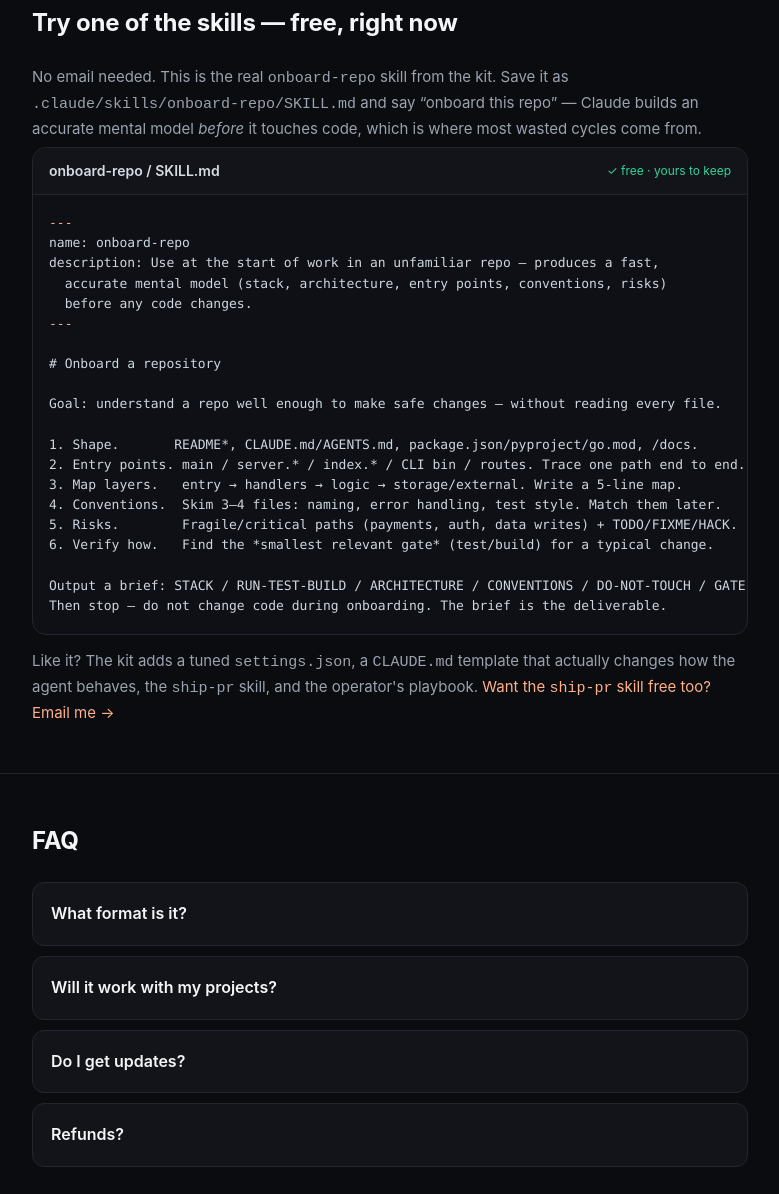
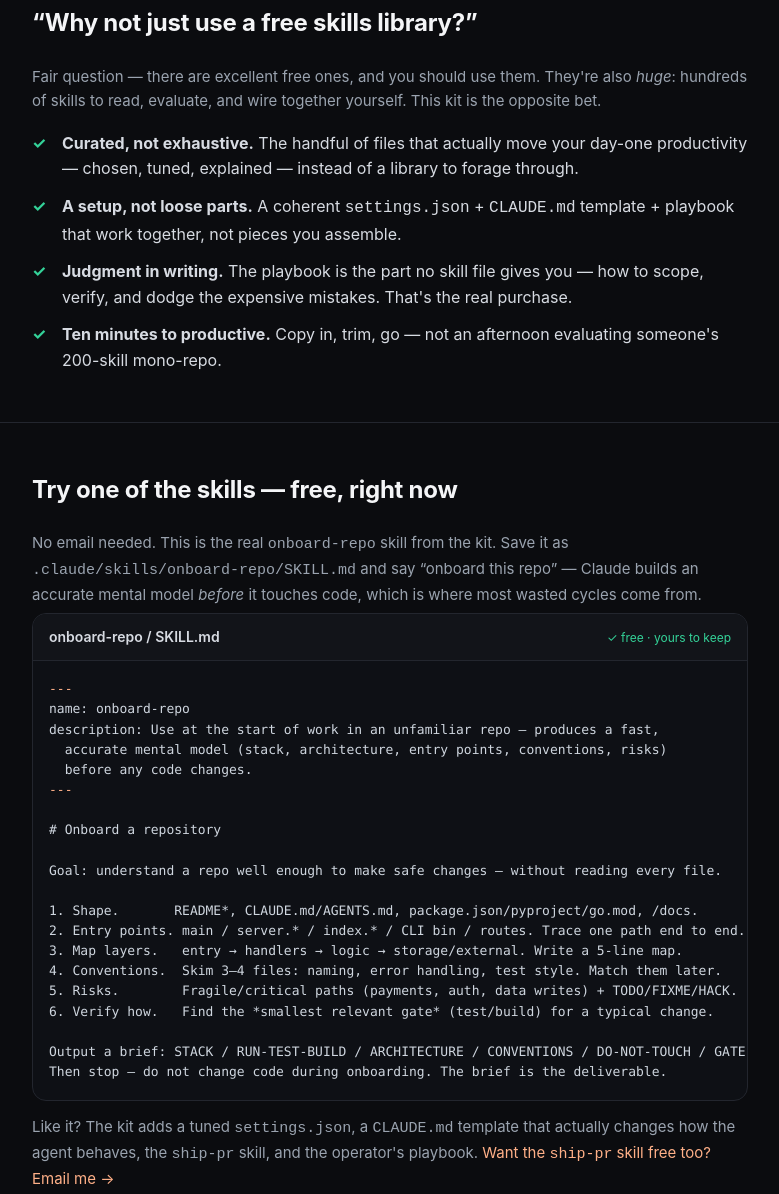
Before and after one commit to frohsinnllc/claude-code-onboard-repo, a plain HTML site: page docs/index.html in a window 1280 px wide. Shown: the part 1819-3013 px from the top of the page, without its empty margins (250-1029 px from the left). Drawn offline with Linux system fonts and the light colour scheme.

Commit message:
Reposition vs. free skill libraries: curation > exhaustiveness; deepen playbook value prop

```diff
--- a/docs/index.html
+++ b/docs/index.html
@@ -130,6 +130,19 @@ fbq('init','767616841748387');fbq('track','PageView');
 
 <section>
   <div class="wrap">
+    <h2>“Why not just use a free skills library?”</h2>
+    <p class="free-note" style="margin-bottom:18px">Fair question — there are excellent free ones, and you should use them. They're also <em>huge</em>: hundreds of skills to read, evaluate, and wire together yourself. This kit is the opposite bet.</p>
+    <ul class="checks">
+      <li><b>Curated, not exhaustive.</b> The handful of files that actually move your day-one productivity — chosen, tuned, explained — instead of a library to forage through.</li>
+      <li><b>A setup, not loose parts.</b> A coherent <code>settings.json</code> + <code>CLAUDE.md</code> template + playbook that work together, not pieces you assemble.</li>
+      <li><b>Judgment in writing.</b> The playbook is the part no skill file gives you — how to scope, verify, and dodge the expensive mistakes. That's the real purchase.</li>
+      <li><b>Ten minutes to productive.</b> Copy in, trim, go — not an afternoon evaluating someone's 200-skill mono-repo.</li>
+    </ul>
+  </div>
+</section>
+
+<section>
+  <div class="wrap">
     <h2>Try one of the skills — free, right now</h2>
     <p class="free-note">No email needed. This is the real <code>onboard-repo</code> skill from the kit. Save it as <code>.claude/skills/onboard-repo/SKILL.md</code> and say “onboard this repo” — Claude builds an accurate mental model <em>before</em> it touches code, which is where most wasted cycles come from.</p>
     <div class="sample">
```
Also changed, not shown: 2 other files.
